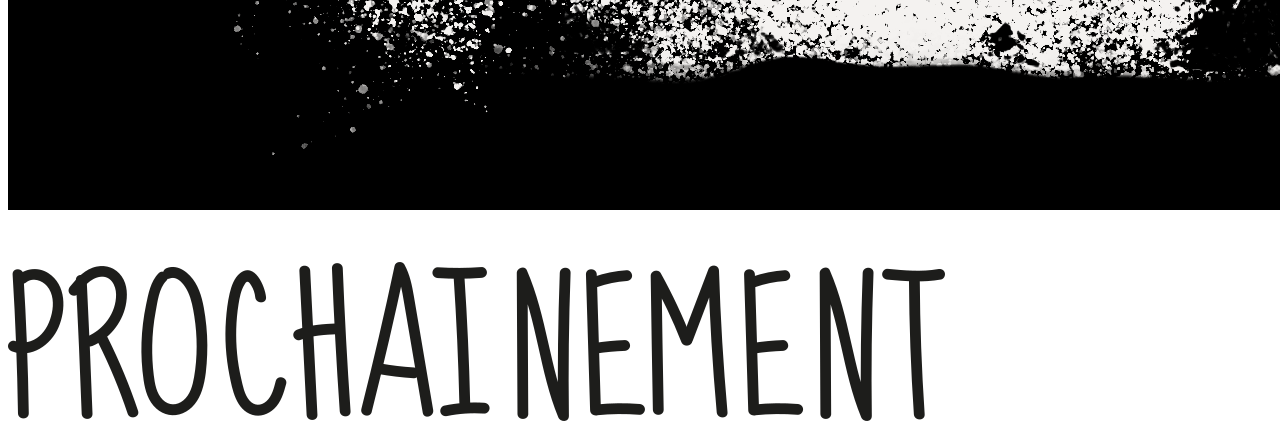
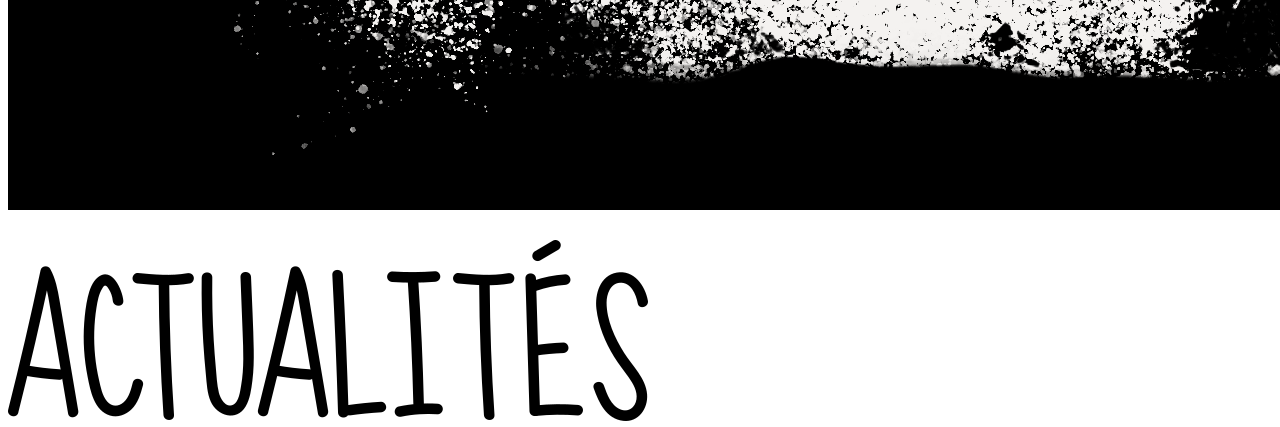
Before and after one commit to louisld/cie_contre_nuit_website, a Python web app: template app/main/templates/index.html.j2 in a window 1280 px wide; the page is wider, and only the part inside the window is pictured. Shown: the part 2371-2798 px from the top of that part. Run offline with Jinja, Linux system fonts and the light colour scheme; the template is opened without the code that fills it: most values are stand-ins (such as "Sample title", 1, 10 or a date in 2020).

Commit message:
Update titles text

```diff
--- a/app/main/templates/index.html.j2
+++ b/app/main/templates/index.html.j2
@@ -17,7 +17,7 @@
 
 {% block content %}
     <div class="container mt-6 mb-6">
-        <h2 class="mb-6 mx-4"><img src="{{ url_for('static', filename='main/index/soon.png') }}" alt="Prochainement" class="is-size-2-img"></h2>
+        <h2 class="mb-6 mx-4"><img src="{{ url_for('static', filename='main/index/actualites.png') }}" alt="Actualités" class="is-size-2-img"></h2>
         <div class="fixed-grid has-2-cols has-1-cols-mobile">
             <div class="grid is-gap-6">
                 {% for p in projects %}
--- a/app/main/templates/projects.html.j2
+++ b/app/main/templates/projects.html.j2
@@ -15,7 +15,7 @@
     <div class="container">
         {# Current #}
         <section class="section">
-            <h2 class="mb-6"><img src="{{ url_for('static', filename='main/projects/ongoing.png') }}" alt="En cours de création" class="is-size-2-img"></h2>
+            <h2 class="mb-6"><img src="{{ url_for('static', filename='main/projects/current.png') }}" alt="En cours de création" class="is-size-2-img"></h2>
 
             <div class="fixed-grid has-1-cols">
                 <div class="grid">
```
Also changed, not shown: app/static/main/index/actualites.png (added), app/static/main/projects/current.png (added).
